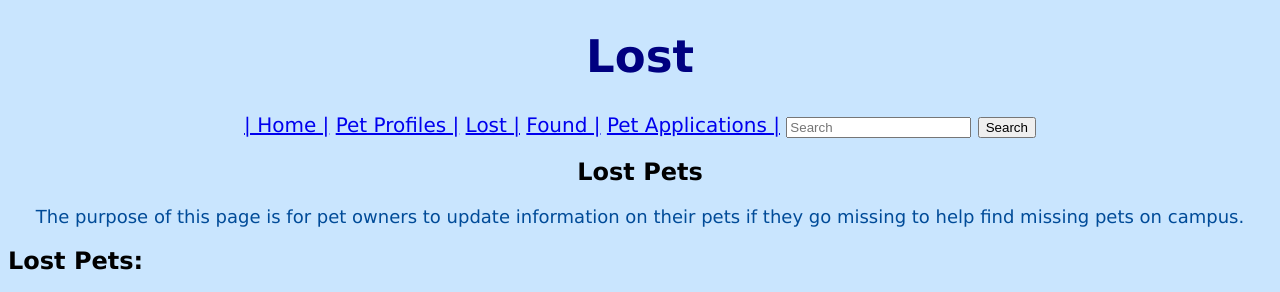
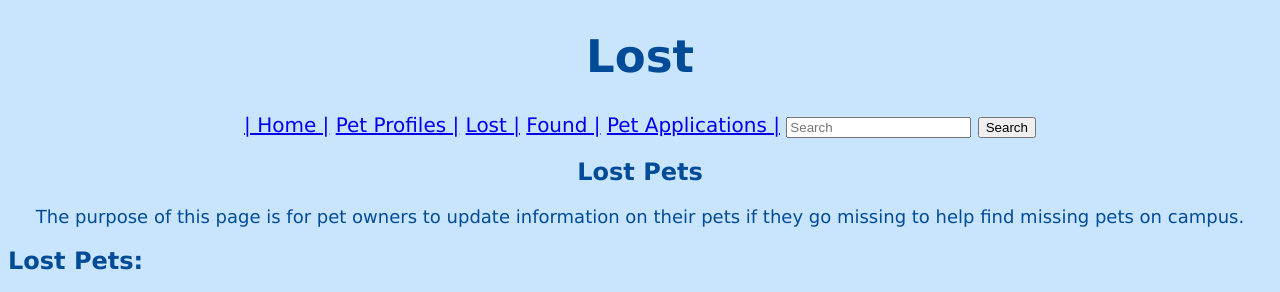
Before and after one commit to alhussainia/WebDevProject, a PHP site: page /lost.php in a window 1280 px wide. Shown: the top 292 px of the page. Run offline with PHP 8.4, Linux system fonts and the light colour scheme.

Commit message:
Added somethings to the front page

```diff
--- a/src/css/styles.css
+++ b/src/css/styles.css
@@ -1,7 +1,10 @@
 h1 {
-    color: navy;
+    color: #004B98;
     text-align: center;
     font-size: 45px;
+}
+h2 {
+    color: #004B98;
 }
 
 body {
@@ -23,13 +26,11 @@ body {
     text-align: center;
 }
 .petform{
-    /*border: 2px solid navy;*/
     float: left;
     width: 50%;
 }
 
 .ownerform{
-    /*border: 2px solid navy;*/
     float: right;
     width: 50%;
 }
```
Also changed, not shown: src/index.php (+7 -3 lines).
